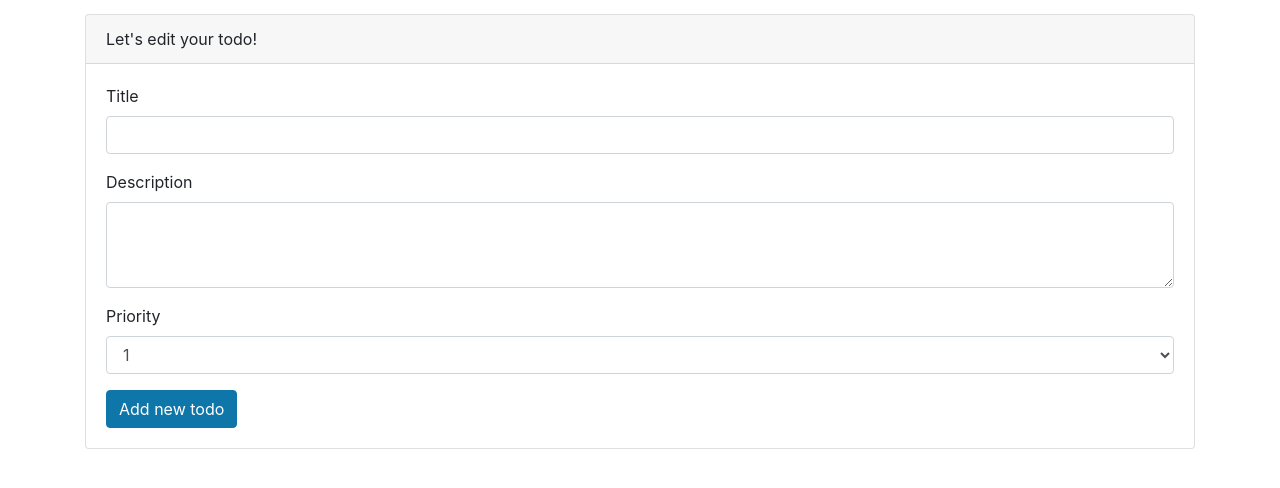
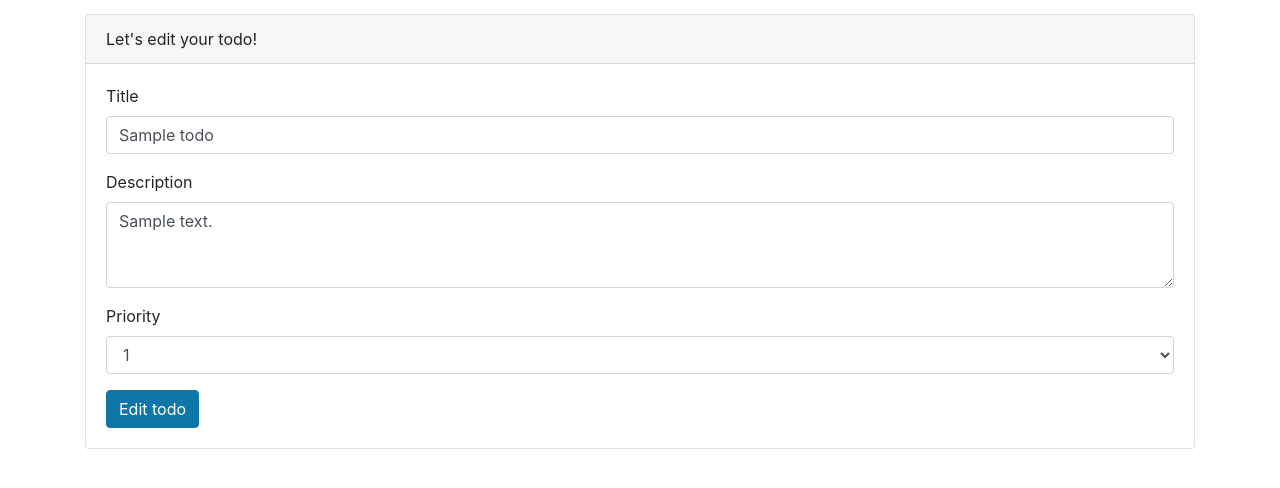
Before and after one commit to Harshad-Chavan/Fast_api_tutorial, a FastAPI app: template Project_4/TodoApp/templates/edit-todo.html in a window 1280 px wide. Shown: the part 56-544 px from the top of the page. Run offline with FastAPI, Linux system fonts and the light colour scheme; the template is opened without the code that fills it: most values are stand-ins (such as "Sample title", 1, 10 or a date in 2020); some libraries are stand-ins or nearby versions.

Commit message:
Day15 : completed edit-todo flow

```diff
--- a/Project_4/TodoApp/templates/edit-todo.html
+++ b/Project_4/TodoApp/templates/edit-todo.html
@@ -5,28 +5,28 @@
              Let's edit your todo!
         </div>
         <div class="card-body">
-            <form>
+            <form method="POST">
                 <div class="form-group">
                     <label>Title</label>
-                    <input type="text" class="form-control" name="title"
+                    <input type="text" class="form-control" name="title" value="{{todo.title}}"
                            required>
                 </div>
                 <div class="form-group">
                     <label>Description</label>
                     <textarea class="form-control"rows="3" name="description"
-                              required></textarea>
+                              required>{{todo.description}}</textarea>
                 </div>
                 <div class="form-group">
                     <label>Priority</label>
                     <select class="form-control" name="priority">
-                        <option>1</option>
-                        <option>2</option>
-                        <option>3</option>
-                        <option>4</option>
-                        <option>5</option>
+                        <option {% if todo.priority == 1 %} selected="selected" {% endif %}>1</option>
+                        <option {% if todo.priority == 2 %} selected="selected" {% endif %}>2</option>
+                        <option {% if todo.priority == 3 %} selected="selected" {% endif %}>3</option>
+                        <option {% if todo.priority == 4 %} selected="selected" {% endif %}>4</option>
+                        <option {% if todo.priority == 5 %} selected="selected" {% endif %}>5</option>
                     </select>
                 </div>
-                <button type="submit" class="btn btn-primary">Add new todo</button>
+                <button type="submit" class="btn btn-primary">Edit todo</button>
             </form>
         </div>
     </div>
```
Also changed, not shown: Project_4/TodoApp/routers/todos.py (+25 -2 lines), Project_4/TodoApp/todos.db.
